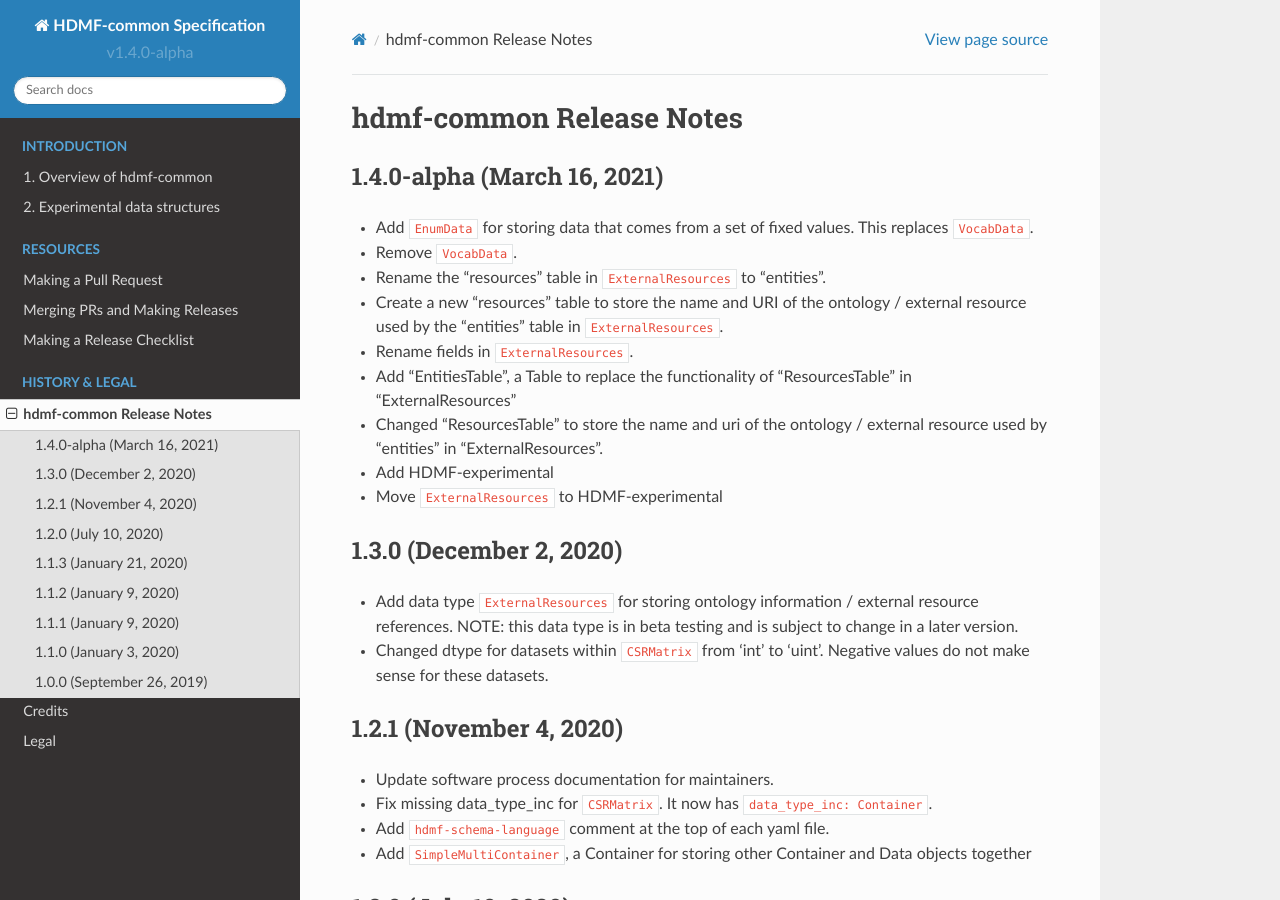
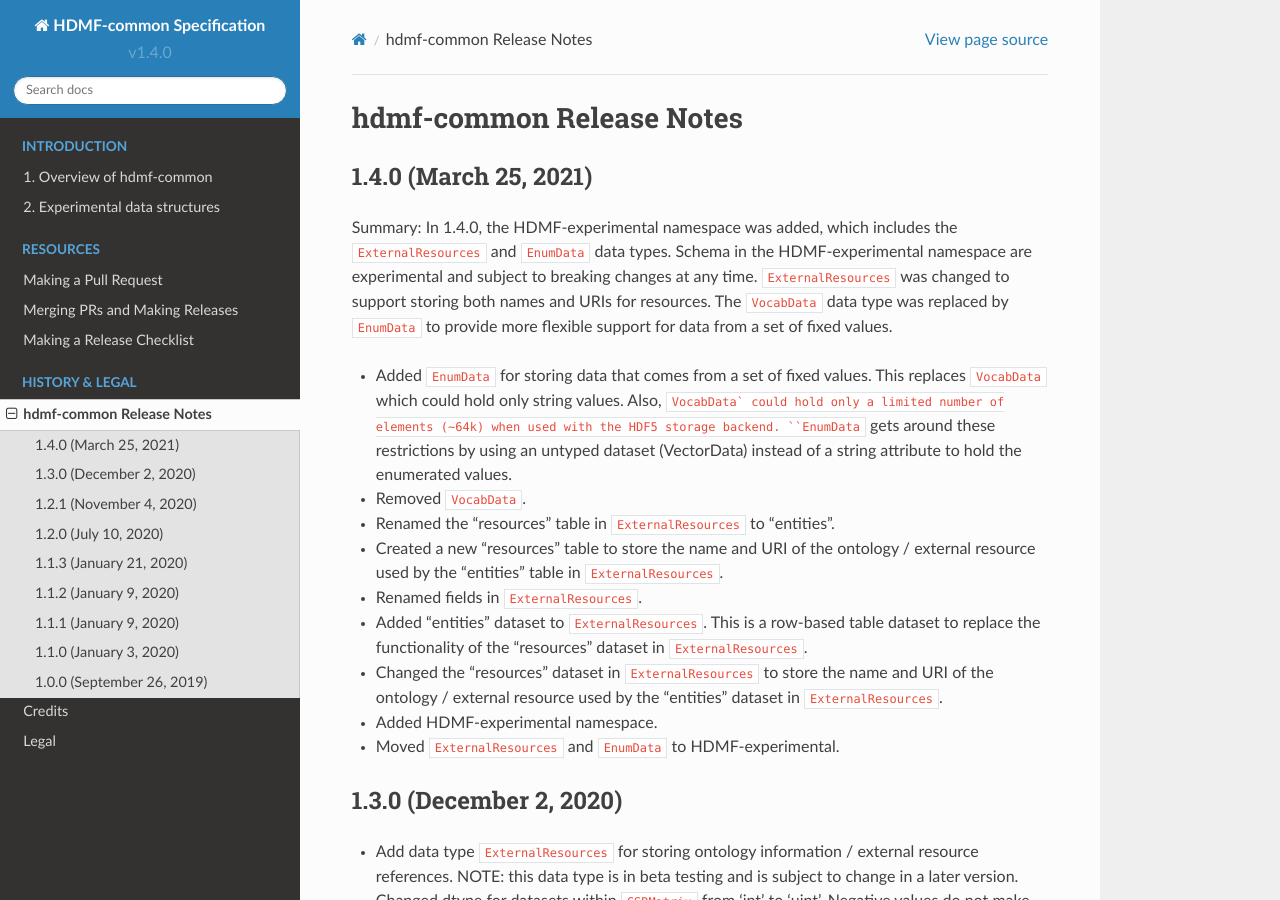
Before and after one commit to hdmf-dev/hdmf-common-schema, a Sphinx documentation site: the page built from docs/source/format_release_notes.rst, in a window 1280 px wide and 900 px high. Built offline with Sphinx 7.4.7 and the Read the Docs theme 2.0.0, drawn with Linux system fonts in a browser that asks for light colours; some of the changed text lies outside the part shown.

Commit message:
Update legal, release notes, version to 1.4.0 (#54)
* Update legal, release notes, version to 1.4.0

* Doc fix

```diff
--- a/Legal.txt
+++ b/Legal.txt
@@ -1,4 +1,4 @@
-“hdmf-common-schema” Copyright (c) 2019-2020, The Regents of the University of California, through Lawrence Berkeley National Laboratory (subject to receipt of any required approvals from the U.S. Dept. of Energy).  All rights reserved.
+“hdmf-common-schema” Copyright (c) 2019-2021, The Regents of the University of California, through Lawrence Berkeley National Laboratory (subject to receipt of any required approvals from the U.S. Dept. of Energy).  All rights reserved.
 
 If you have questions about your rights to use or distribute this software, please contact Berkeley Lab's Innovation & Partnerships Office at IPO@lbl.gov.
 
--- a/docs/source/conf.py
+++ b/docs/source/conf.py
@@ -76,14 +76,14 @@
 
 # General information about the project.
 project = u'HDMF-common Specification'
-copyright = u'2019-2020, The Regents of the University of California, through Lawrence Berkeley National Laboratory (subject to receipt of any required approvals from the U.S. Dept. of Energy).  All rights reserved.'
+copyright = u'2019-2021, The Regents of the University of California, through Lawrence Berkeley National Laboratory (subject to receipt of any required approvals from the U.S. Dept. of Energy).  All rights reserved.'
 
 # The version info for the project you're documenting, acts as replacement for
 # |version| and |release|, also used in various other places throughout the
 # built documents.
 #
 # The short X.Y version.
-version = 'v1.4.0-alpha'
+version = 'v1.4.0'
 # The full version, including alpha/beta/rc tags.
 release = version
 
--- a/docs/source/format_release_notes.rst
+++ b/docs/source/format_release_notes.rst
@@ -1,19 +1,29 @@
 hdmf-common Release Notes
 =========================
 
-1.4.0-alpha (March 16, 2021)
+1.4.0 (March 25, 2021)
 -------------------------
 
+Summary: In 1.4.0, the HDMF-experimental namespace was added, which includes the ``ExternalResources`` and ``EnumData``
+data types. Schema in the HDMF-experimental namespace are experimental and subject to breaking changes at any time.
+``ExternalResources`` was changed to support storing both names and URIs for resources. The ``VocabData`` data type was
+replaced by ``EnumData`` to provide more flexible support for data from a set of fixed values.
 
-- Add ``EnumData`` for storing data that comes from a set of fixed values. This replaces ``VocabData``.
-- Remove ``VocabData``.
-- Rename the "resources" table in ``ExternalResources`` to "entities".
-- Create a new "resources" table to store the name and URI of the ontology / external resource used by the "entities" table in ``ExternalResources``.
-- Rename fields in ``ExternalResources``.
-- Add "EntitiesTable", a Table to replace the functionality of "ResourcesTable" in "ExternalResources"
-- Changed "ResourcesTable" to store the name and uri of the ontology / external resource used by "entities" in "ExternalResources".
-- Add HDMF-experimental
-- Move ``ExternalResources`` to HDMF-experimental
+- Added ``EnumData`` for storing data that comes from a set of fixed values. This replaces ``VocabData`` which could
+  hold only string values. Also, ``VocabData` could hold only a limited number of elements (~64k) when used with the
+  HDF5 storage backend. ``EnumData`` gets around these restrictions by using an untyped dataset (VectorData) instead of
+  a string attribute to hold the enumerated values.
+- Removed ``VocabData``.
+- Renamed the "resources" table in ``ExternalResources`` to "entities".
+- Created a new "resources" table to store the name and URI of the ontology / external resource used by the "entities"
+  table in ``ExternalResources``.
+- Renamed fields in ``ExternalResources``.
+- Added "entities" dataset to ``ExternalResources``. This is a row-based table dataset to replace the functionality of
+  the "resources" dataset in ``ExternalResources``.
+- Changed the "resources" dataset in ``ExternalResources`` to store the name and URI of the ontology / external
+  resource used by the "entities" dataset in ``ExternalResources``.
+- Added HDMF-experimental namespace.
+- Moved ``ExternalResources`` and ``EnumData`` to HDMF-experimental.
 
 1.3.0 (December 2, 2020)
 -------------------------
--- a/docs/source/software_process.rst
+++ b/docs/source/software_process.rst
@@ -60,7 +60,7 @@
 Before merging:
 
 1. Update requirements versions as needed
-2. Update legal file dates and information in ``Legal.txt``, ``license.txt``, ``README.rst``, ``docs/source/conf.py``,
+2. Update legal file dates and information in ``Legal.txt``, ``license.txt``, ``README.md``, ``docs/source/conf.py``,
    and any other locations as needed
 3. Update ``README.md`` as needed
 4. Update the version string in ``docs/source/conf.py`` and ``common/namespace.yaml`` (remove "-alpha" suffix)
```
Also changed, not shown: .github/PULL_REQUEST_TEMPLATE/release.md, license.txt, 1 other file.
